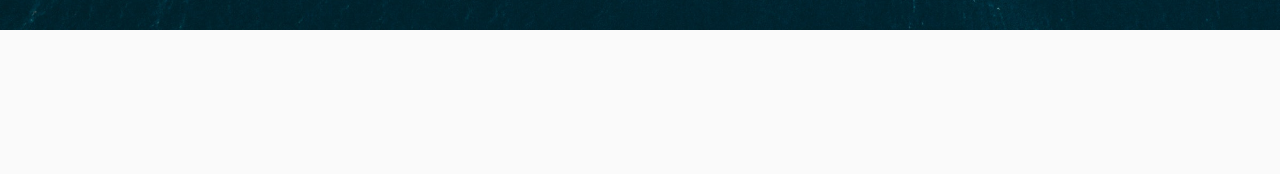
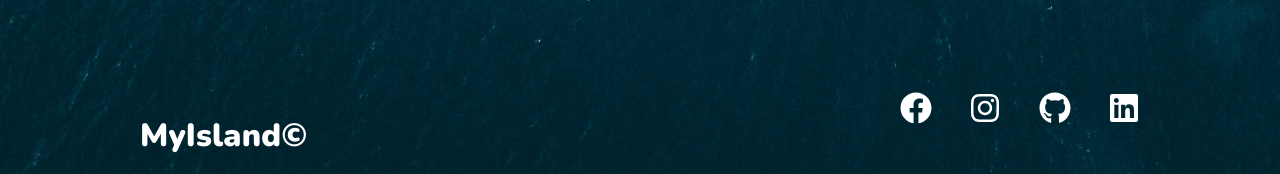
Before and after one commit to rooshanahmed/React-Landing-Page, a React (Create React App) app: page / in a window 1280 px wide. Shown: the part 1570-1744 px from the top of the page. Before the commit the page ends 1600 px from the top, so only its background shows below. Built offline with nearby package versions, Linux system fonts and the light colour scheme.

Commit message:
App Updated

```diff
--- a/package.json
+++ b/package.json
@@ -10,6 +10,8 @@
     "@testing-library/user-event": "^7.1.2",
     "react": "^16.13.1",
     "react-dom": "^16.13.1",
+    "react-icons": "^3.11.0",
+    "react-router-dom": "^5.2.0",
     "react-scripts": "3.4.3",
     "react-scroll": "^1.8.1"
   },
--- a/public/index.html
+++ b/public/index.html
@@ -2,7 +2,7 @@
 <html lang="en">
   <head>
     <meta charset="utf-8" />
-    <link rel="icon" href="%PUBLIC_URL%/favicon.ico" />
+    <link rel="icon" href="./favicon.svg>
     <meta name="viewport" content="width=device-width, initial-scale=1" />
     <meta name="theme-color" content="#000000" />
     <meta
--- a/src/App.js
+++ b/src/App.js
@@ -2,6 +2,7 @@ import React from "react";
 import { makeStyles, CssBaseline } from "@material-ui/core";
 import Header from "./components/Header";
 import PlaceToVisit from "./components/PlaceToVisit";
+import Footer from "./components/Footer";
 
 const useStyles = makeStyles((theme) => ({
   root: {
@@ -20,6 +21,7 @@ export default function App() {
       <CssBaseline />
       <Header />
       <PlaceToVisit />
+      <Footer />
     </div>
   );
 }
--- /dev/null
+++ b/src/components/Footer.js
@@ -0,0 +1,62 @@
+import React from "react";
+import { makeStyles } from "@material-ui/core";
+import { FaFacebook, FaInstagram, FaGithub, FaLinkedin } from "react-icons/fa";
+import { Link } from "react-router-dom";
+
+const useStyles = makeStyles((theme) => ({
+  text: {
+    marginBottom: "16px",
+    color: "#fff",
+    fontFamily: "Nunito",
+    fontSize: "2rem",
+  },
+  root: {
+    Height: "100vh",
+    display: "flex",
+    maxWidth: "1000px",
+    justifyContent: "space-between",
+    margin: "40px auto 0 auto",
+    alignItems: "center",
+  },
+  social:{
+      display: "flex",
+      justifyContent: "space-between",
+      alignItems: "center",
+      width: "240px",
+  },
+  link:{
+      color: "#fff",
+      justifySelf: "start",
+      cursor: "pointer",
+      textDecoration: "none",
+      fontSize: "2rem",
+      alignItems: "center",
+      marginBottom: "16px",
+  }
+}));
+
+const Footer = () => {
+  const classes = useStyles();
+
+  return (
+    <div className={classes.root}>
+      <h4 className={classes.text}>MyIsland&copy;</h4>
+      <div className={classes.social}>
+        <Link to="/" className={classes.link}>
+          <FaFacebook />
+        </Link>
+        <Link to="/" className={classes.link}>
+          <FaInstagram />
+        </Link>
+        <Link to="/" className={classes.link}>
+          <FaGithub />
+        </Link>
+        <Link to="/" className={classes.link}>
+          <FaLinkedin />
+        </Link>
+      </div>
+    </div>
+  );
+};
+
+export default Footer;
--- a/src/index.js
+++ b/src/index.js
@@ -1,10 +1,13 @@
-import React from 'react';
-import ReactDOM from 'react-dom';
-import App from './App';
+import React from "react";
+import ReactDOM from "react-dom";
+import App from "./App";
+import { BrowserRouter } from "react-router-dom";
 
 ReactDOM.render(
   <React.StrictMode>
-    <App />
+    <BrowserRouter>
+      <App />
+    </BrowserRouter>
   </React.StrictMode>,
-  document.getElementById('root')
+  document.getElementById("root")
 );
```
Also changed, not shown: public/favicon.svg (added), 1 other file (tests, documents, lock files or other folders).
